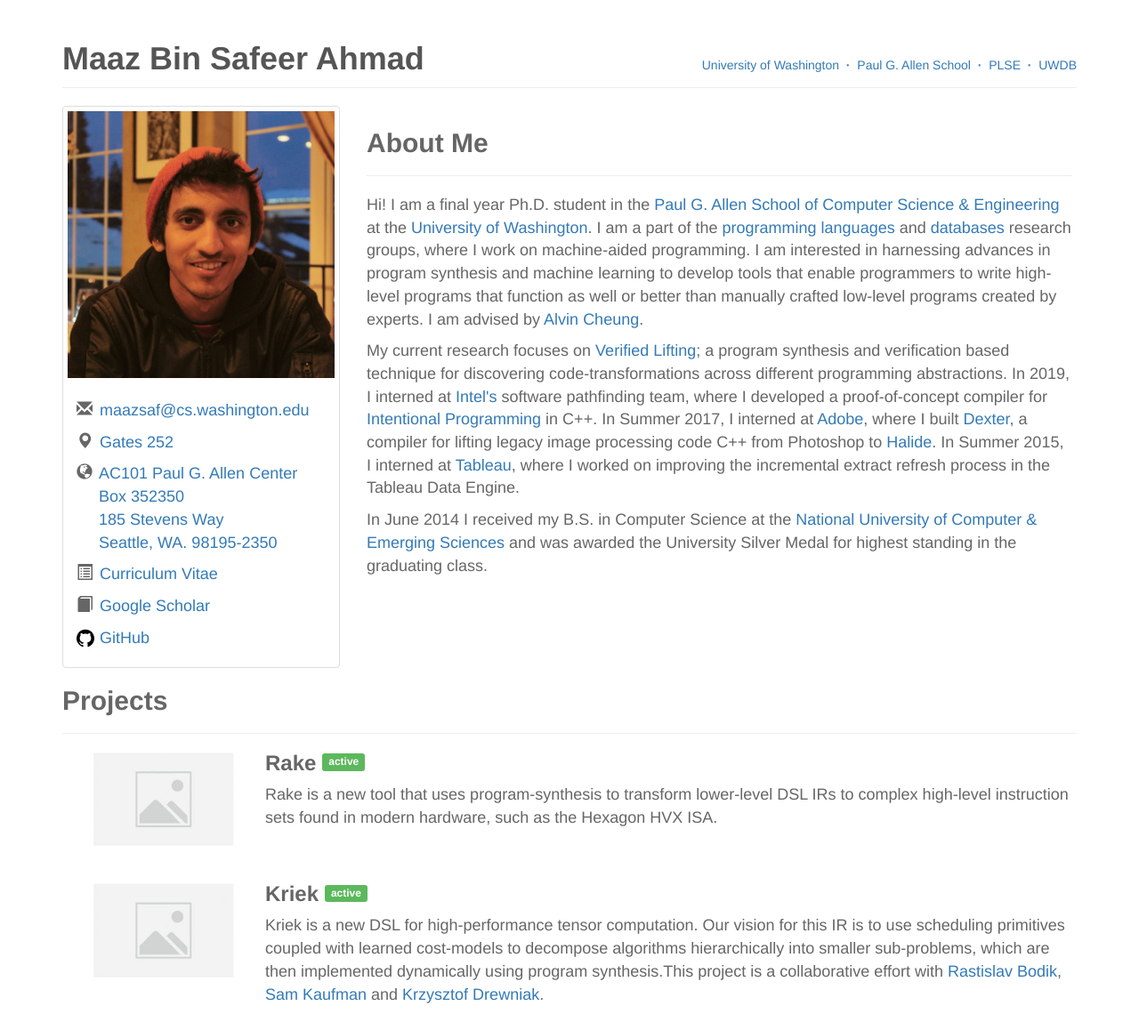
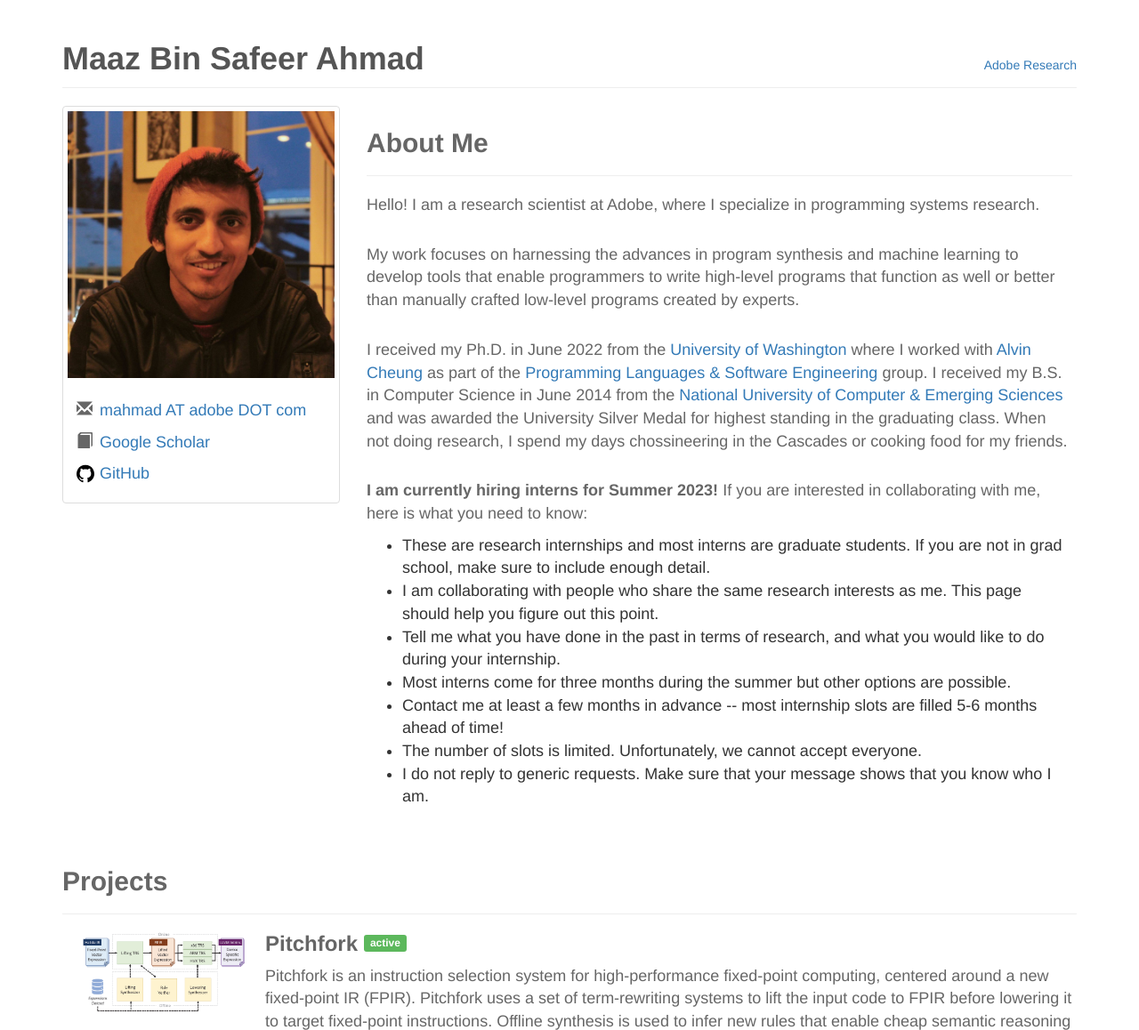
Before and after one commit to maaz139/maaz139.github.io, a plain HTML site: page index.html in a window 1280 px wide. Shown: the top 1158 px of the page at 89% size. Drawn offline with nearby package versions, Linux system fonts and the light colour scheme.

Commit message:
Post graduation updated. Added intern hiring snippet.

```diff
--- a/index.html
+++ b/index.html
@@ -3,10 +3,14 @@
     <meta charset="utf-8">
 
     <meta name="author" content="Maaz Bin Safeer Ahmad">
-    <meta name="keywords" content="Maaz Ahmad, Maaz Bin Safeer Ahmad, CSE, UW, Univeristy of Washington, Verified Lifting, Dexter, Casper, Rake, Metalift, Grassp, Compiler, Synthesis, Halide, Image Processing, Parallel Programs, Spark, Graduate Student, Alvin Cheung, Rastislav Bodik, Programming Languages, Data processing">
+    <meta name="keywords" content="Maaz Ahmad, Maaz Bin Safeer Ahmad, Adobe, CSE, UW, Univeristy of Washington, Synthesis, Compilers, Halide, Instruction Selection, Dexter, Casper, Rake, Pitchfork, Shoaib Kamil, Alvin Cheung, Rastislav Bodik, Andrew Adams, Programming Languages, Data processing">
 
     <title>Maaz Bin Safeer Ahmad - Graduate Student at the University of Washington.</title>
-    <meta name="description" content="Hi! I'm a final year CSE Ph.D. student at the University of Washington. I am a part of the programming languages research group, where I work on machine-aided programming. I am interested in exploring how advances in program synthesis and machine learning can be harnessed to develop tools for machine-aided programming. During my PhD, I have focused on building code translators that can automatically re-target applications written in general purpose languages to high level domain specific DSLs. I am advised by Alvin Cheung.">
+    <meta name="description" content="Hello! I am a research scientist at Adobe, where I specialize in programming systems research.
+
+    My research focuses on making it easier to build correct and efficient high-performance software through the use of program synthesis and verification techniques.
+
+    I'm a final year CSE Ph.D. student at the University of Washington. I am a part of the programming languages research group, where I work on machine-aided programming. I am interested in exploring how advances in program synthesis and machine learning can be harnessed to develop tools for machine-aided programming. During my PhD, I have focused on building code translators that can automatically re-target applications written in general purpose languages to high level domain specific DSLs. I am advised by Alvin Cheung.">
 
     <script src="https://ajax.googleapis.com/ajax/libs/jquery/3.1.1/jquery.min.js"></script>
 
@@ -102,6 +106,10 @@
         color: #666;
       }
 
+      li {
+        font-size: 18px;
+      }
+
       h2, h3 {
         color: #666;
             font-weight: bold;
@@ -181,13 +189,7 @@
         <div class="inner-header">
           <h1>Maaz Bin Safeer Ahmad</h1>
           <div class="links-menu">
-            <a target="_blank" href="http://www.washington.edu/">University of Washington</a>
-            <p>&nbsp;&nbsp;&middot;&nbsp;&nbsp;</p>
-            <a target="_blank" href="https://www.cs.washington.edu/">Paul G. Allen School</a>
-            <p>&nbsp;&nbsp;&middot;&nbsp;&nbsp;</p>
-            <a target="_blank" href="http://uwplse.org/">PLSE</a>
-            <p>&nbsp;&nbsp;&middot;&nbsp;&nbsp;</p>
-            <a target="_blank" href="http://db.cs.washington.edu/">UWDB</a>
+            <a target="_blank" href="https://research.adobe.com/">Adobe Research</a>
           </div>
         </div>
       </div>
@@ -197,9 +199,9 @@
           <img src="img/dp.jpg"/>
           <p>
             <span class="glyphicon glyphicon-envelope"></span>
-            <a href="mailto:maazsaf@cs.washington.edu">maazsaf@cs.washington.edu</a>
+            <a style="pointer-events: none;" href="">mahmad AT adobe DOT com</a>
           </p>
-          <p>
+          <!--<p>
             <span class="glyphicon glyphicon-map-marker"></span>
             <a target="_blank" href="img/office.png">Gates 252</a>
           </p>
@@ -213,7 +215,7 @@
           <p>
             <span class="glyphicon glyphicon-list-alt"></span>
             <a target="_blank" href="CV_2020_2.pdf">Curriculum Vitae</a>
-          </p>
+          </p>-->
           <p>
             <span class="glyphicon glyphicon-book"></span>
             <a target="_blank" href="https://scholar.google.com/citations?user=pym_XKMAAAAJ&hl=en">Google Scholar</a>
@@ -227,15 +229,43 @@
         <div class="bio">
           <h2>About Me</h2><hr/>
           <p >
-            Hi! I am a final year Ph.D. student in the <a target="_blank" href="https://www.cs.washington.edu/">Paul G. Allen School of Computer Science & Engineering</a> at the <a target="_blank" href="http://www.washington.edu/">University of Washington</a>.
-            I am a part of the <a target="_blank" href="http://uwplse.org/">programming languages</a> and <a target="_blank" href="http://db.cs.washington.edu/">databases</a> research groups, where I work on machine-aided programming. I am interested in harnessing advances in program synthesis and machine learning to develop tools that enable programmers to write high-level programs that function as well or better than manually crafted low-level programs created by experts. I am advised by <a target="_blank" href="http://homes.cs.washington.edu/~akcheung/"> Alvin Cheung</a>.
+            Hello! I am a research scientist at Adobe, where I specialize in programming systems research.
           </p>
+          <br/>
           <p>
-            My current research focuses on <a target="_blank" href="http://metalift.uwplse.org/">Verified Lifting</a>; a program synthesis and verification based technique for discovering code-transformations across different programming abstractions. In 2019, I interned at <a target="_blank" href="https://www.intel.com/content/www/us/en/homepage.html">Intel's</a>  software pathfinding team, where I developed a proof-of-concept compiler for <a target="_blank" class="disabled-link">Intentional Programming</a> in C++. In Summer 2017, I interned at <a target="_blank" href="https://www.adobe.com/">Adobe</a>, where I built <a target="_blank" class="disabled-link">Dexter</a>, a compiler for lifting legacy image processing code C++ from Photoshop to <a target="_blank" href="https://halide-lang.org/">Halide</a>. In Summer 2015, I interned at <a target="_blank" href="https://www.tableau.com/">Tableau</a>, where I worked on improving the incremental extract refresh process in the Tableau Data Engine.
+            My work focuses on harnessing the advances in program synthesis and machine learning to develop tools that enable programmers to write high-level programs that function as well or better than manually crafted low-level programs created by experts.
+          </p>
+          <br/>
+          <p>
+            I received my Ph.D. in June 2022 from the <a target="_blank" href="https://www.washington.edu/">University of Washington</a> where I worked with <a target="_blank" href="https://people.eecs.berkeley.edu/~akcheung/">Alvin Cheung</a> as part of the <a target="_blank" href="https://uwplse.org/">Programming Languages & Software Engineering</a> group. I received my B.S. in Computer Science in June 2014 from the <a target="_blank" href="http://nu.edu.pk/">National University of Computer & Emerging Sciences</a> and was awarded the University Silver Medal for highest standing in the graduating class. When not doing research, I spend my days chossineering in the Cascades or cooking food for my friends.
+          </p>
+          <br/>
+          <p>
+            <b>I am currently hiring interns for Summer 2023!</b> If you are interested in collaborating with me, here is what you need to know:
           </p>
 
-          <p>
-            In June 2014 I received my B.S. in Computer Science at the <a target="_blank" href="http://nu.edu.pk/">National University of Computer & Emerging Sciences</a> and was awarded the University Silver Medal for highest standing in the graduating class.
+          <ul>
+            <li>
+              These are research internships and most interns are graduate students. If you are not in grad school, make sure to include enough detail.
+            </li>
+            <li>
+              I am collaborating with people who share the same research interests as me. This page should help you figure out this point.
+            </li>
+            <li>
+              Tell me what you have done in the past in terms of research, and what you would like to do during your internship.
+            </li>
+            <li>
+              Most interns come for three months during the summer but other options are possible.
+            </li>
+            <li>
+              Contact me at least a few months in advance -- most internship slots are filled 5-6 months ahead of time!
+            </li>
+            <li>
+              The number of slots is limited. Unfortunately, we cannot accept everyone.
+            </li>
+            <li>
+              I do not reply to generic requests. Make sure that your message shows that you know who I am.
+            </li>
           </p>
           <br/>
         </div>
@@ -245,37 +275,25 @@
           <div class="project">
             <div class="teaser">
               <center>
-              <img style="width:70%" src="img/no-logo.jpg"/>
+              <img style="width:80%" src="img/pitchfork.png"/>
               </center>
             </div>
             <div class="details">
-              <h3>Rake <span class="label label-success">active</span></h3>
-              <p>Rake is a new tool that uses program-synthesis to transform lower-level DSL IRs to complex high-level instruction sets found in modern hardware, such as the Hexagon HVX ISA.</p>
+              <h3>Pitchfork <span class="label label-success">active</span></h3>
+              <p>Pitchfork is an instruction selection system for high-performance fixed-point computing, centered around a new fixed-point IR (FPIR). Pitchfork uses a set of term-rewriting systems to lift the input code to FPIR before lowering it to target fixed-point instructions. Offline synthesis is used to infer new rules that enable cheap semantic reasoning at compile time.</p>
             </div>
           </div>
 
           <div class="project">
             <div class="teaser">
               <center>
-              <img style="width:70%" src="img/no-logo.jpg"/>
+              <img style="width:80%" src="img/rake.png"/>
               </center>
             </div>
             <div class="details">
-              <h3>Kriek <span class="label label-success">active</span></h3>
-              <p>Kriek is a new DSL for high-performance tensor computation. Our vision for this IR is to use scheduling primitives coupled with learned cost-models to decompose algorithms hierarchically into smaller sub-problems, which are then implemented dynamically using program synthesis.This project is a collaborative effort with <a target="_blank" href="https://homes.cs.washington.edu/~bodik/">Rastislav Bodik</a>, <a target="_blank" href="http://samk.name/">Sam Kaufman</a> and <a target="_blank" href="https://kdrewniak.com/">Krzysztof Drewniak</a>.</p>
-            </div>
-          </div>
-
-          <div class="project">
-            <div class="teaser">
-              <center>
-              <img style="width:95%; padding-top: 40px;" src="img/metalift.jpg"/>
-              </center>
-            </div>
-            <div class="details">
-              <h3>MetaLift <span class="label label-success">active</span></h3>
-              <p>MetaLift is a framework for building compilers that target domain-specific languages (DSLs). Unlike traditional syntax-driven compilers, which consists of rules that recognize patterns in the input code and translate them into the target language, MetaLift uses verified lifting to search for possible candidate programs in the target language that the given input can be translated to. This frees the developer from the need to devise, check, and maintain those pesky syntax-driven rules!</p>
-              <p><a target="_blank" href="http://metalift.uwplse.org/">Project Website</a></p>
+              <h3>Rake <span class="label label-primary">inactive</span></h3>
+              <p>Rake is a new tool that uses program-synthesis to transform lower-level DSL IRs to complex high-level instruction sets found in modern hardware, such as the Hexagon HVX ISA.</p>
+              <p><a target="_blank" href="papers/asplos22.pdf">Publication</a> &middot; <a target="_blank" href="https://youtu.be/I3yLfsieTQ8">ASPLOS '22 Talk</a> &middot; <a target="_blank" href="https://github.com/uwplse/rake">GitHub</a></p>
             </div>
           </div>
 
@@ -286,9 +304,9 @@
               </center>
             </div>
             <div class="details">
-              <h3>Dexter <span class="label label-info">complete</span></h3>
+              <h3>Dexter <span class="label label-primary">inactive</span></h3>
               <p>Dexter is a new tool to automatically translate image processing functions from a low-level language to a high-level domain-specific language (DSL), allowing such functions to leverage the cross-platform optimizations enabled by DSLs. This project is an outcome of my internship at Adobe and is done in collaboration with <a target="_blank" href="https://research.adobe.com/person/shoaib-kamil/">Shoaib Kamil</a> and <a target="_blank" href="https://people.eecs.berkeley.edu/~jrk/">Jonathan Ragan-Kelley</a>.</p>
-              <p><a target="_blank" href="http://dexter.uwplse.org/">Project Website</a> &middot; <a target="_blank" href="slides/sigasia19.pdf">Slides</a> &middot; <a target="_blank" href="https://github.com/uwplse/dexter">GitHub</a> &middot; <a target="_blank" class="disabled-link">Demo (Coming Soon)</a></p>
+              <p><a target="_blank" href="papers/sigasia19.pdf">Publication</a> &middot; <a target="_blank" href="https://www.youtube.com/watch?v=wr6JmOJwzP0">SIGGRAPH ASIA '19 Teaser</a> &middot; <a target="_blank" href="slides/sigasia19.pdf">Slides</a> &middot; <a target="_blank" href="https://github.com/uwplse/dexter">GitHub</a> &middot; <a target="_blank" href="http://dexter.uwplse.org/">Website</a></p>
             </div>
           </div>
 
@@ -299,10 +317,10 @@
               </center>
             </div>
             <div class="details">
-              <h3>Casper <span class="label label-info">complete</span></h3>
+              <h3>Casper <span class="label label-primary">inactive</span></h3>
               <p>Casper is a compiler that uses Verified Lifting (a combination of synthesis and verification) to automatically retarget sequential Java code to MapReduce frameworks such as Apache Spark.
               </p>
-              <p><a target="_blank" href="http://casper.uwplse.org/">Project Website</a> &middot; <a target="_blank" href="http://demo.casper.uwplse.org/">Demo</a> &middot; <a target="_blank" href="https://www.youtube.com/watch?v=tmmHlICoTwU">Talk</a> &middot; <a target="_blank" href="slides/sigmod18.pdf">Slides</a> &middot; <a target="_blank" href="https://github.com/uwplse/Casper">GitHub</a></p>
+              <p><a target="_blank" href="papers/sigmod18.pdf">Publication</a> &middot; <a target="_blank" href="https://www.youtube.com/watch?v=tmmHlICoTwU">SIGMOD '18 Talk</a> &middot; <a target="_blank" href="slides/sigmod18.pdf">Slides</a> &middot; <a target="_blank" href="https://github.com/uwplse/Casper">GitHub</a> &middot; <a target="_blank" href="http://demo.casper.uwplse.org/">Demo</a> &middot; <a target="_blank" href="http://casper.uwplse.org/">Website</a></p>
             </div>
           </div>
 
@@ -313,15 +331,23 @@
               </center>
             </div>
             <div class="details">
-              <h3>GraSSP <span class="label label-info">complete</span></h3>
+              <h3>GraSSP <span class="label label-primary">inactive</span></h3>
               <p>A novel approach for automatic parallelization of single-pass array-processing programs with possible data-dependencies. This project is lead by <a target="_blank" href="http://www.cs.fsu.edu/~grigory/">Grigory Fedyukovich</a>.</p>
-              <p><a target="_blank" href="http://grassp.uwplse.org/">Project Website</a> &middot; <a target="_blank" href="https://www.youtube.com/watch?v=T3fv9Rigvgk">Talk</a></p>
+              <p><a target="_blank" href="http://grassp.uwplse.org/paper.pdf">Publication</a> &middot; <a target="_blank" href="https://www.youtube.com/watch?v=T3fv9Rigvgk">PLDI '17 Talk</a> &middot; <a target="_blank" href="http://grassp.uwplse.org/">Website</a></p>
             </div>
           </div>
 
           <br />
 
           <h2>Publications</h2><hr/>
+
+          <div class="pub">
+            <p class="pub-details">
+              <a target="_blank"  href="papers/sigasia19.pdf"><span>Vector Instruction Selection for Digital Signal Processors using Program Synthesis</span></a><br/>
+              <b>Maaz Bin Safeer Ahmad</b>, Alexander J. Root, Andrew Adams, Shoaib Kamil and Alvin Cheung</br>
+              <span class="pub-links"><a target="_blank" href="https://asplos-conference.org/2022/index.html">ASPLOS 2022</a> <b>&middot;</b> <a target="_blank" href="bibtex/asplos22.bib">BibTex</a> <b>&middot;</b> <a target="_blank" href="https://dl.acm.org/doi/10.1145/3503222.3507714">DOI</a> &middot; <a target="_blank" href="https://youtu.be/I3yLfsieTQ8">Talk</a></span>
+            </p>
+          </div>
           <div class="pub">
             <p class="pub-details">
               <a target="_blank"  href="papers/sigasia19.pdf"><span>Automatically Translating Image Processing
@@ -379,3 +405,33 @@
       </div>
   </body>
 </html>
+
+
+<!--
+          <div class="project">
+            <div class="teaser">
+              <center>
+              <img style="width:70%" src="img/no-logo.jpg"/>
+              </center>
+            </div>
+            <div class="details">
+              <h3>Kriek <span class="label label-success">active</span></h3>
+              <p>Kriek is a new DSL for high-performance tensor computation. Our vision for this IR is to use scheduling primitives coupled with learned cost-models to decompose algorithms hierarchically into smaller sub-problems, which are then implemented dynamically using program synthesis.This project is a collaborative effort with <a target="_blank" href="https://homes.cs.washington.edu/~bodik/">Rastislav Bodik</a>, <a target="_blank" href="http://samk.name/">Sam Kaufman</a> and <a target="_blank" href="https://kdrewniak.com/">Krzysztof Drewniak</a>.</p>
+            </div>
+          </div>
+-->
+
+<!--
+          <div class="project">
+            <div class="teaser">
+              <center>
+              <img style="width:95%; padding-top: 40px;" src="img/metalift.jpg"/>
+              </center>
+            </div>
+            <div class="details">
+              <h3>MetaLift <span class="label label-success">active</span></h3>
+              <p>MetaLift is a framework for building compilers that target domain-specific languages (DSLs). Unlike traditional syntax-driven compilers, which consists of rules that recognize patterns in the input code and translate them into the target language, MetaLift uses verified lifting to search for possible candidate programs in the target language that the given input can be translated to. This frees the developer from the need to devise, check, and maintain those pesky syntax-driven rules!</p>
+              <p><a target="_blank" href="http://metalift.uwplse.org/">Project Website</a></p>
+            </div>
+          </div>
+-->
```
Also changed, not shown: img/pitchfork.png (added), img/rake.png (added), 2 other files.
